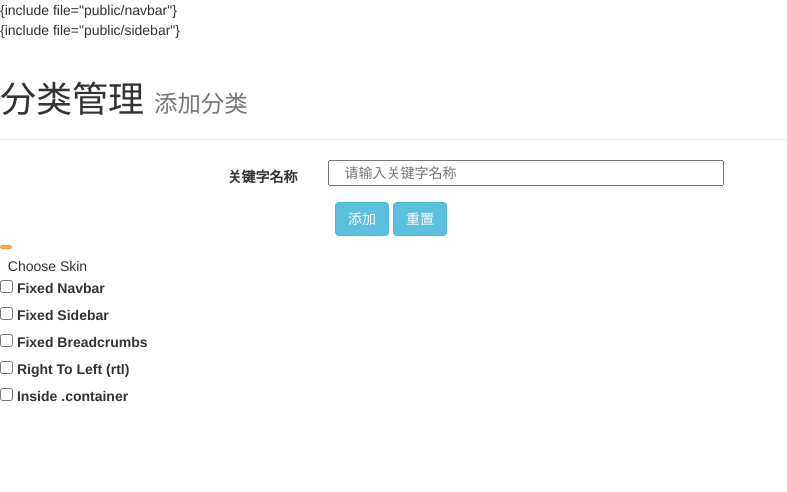
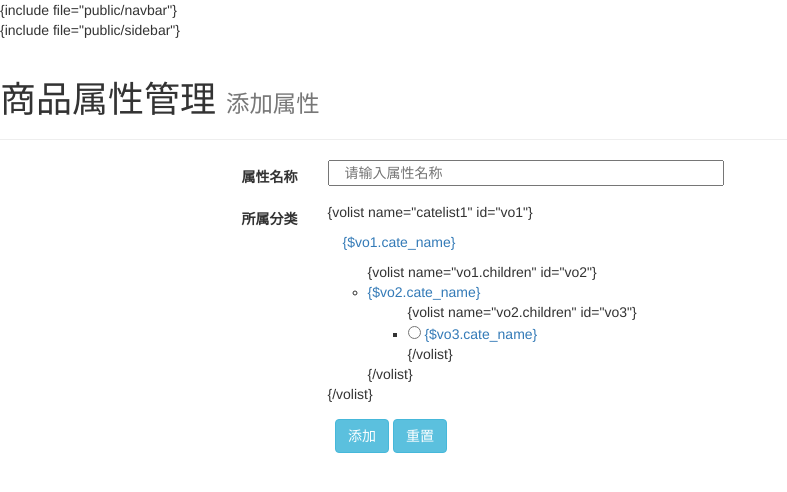
Before and after one commit to zhoushaodong666/JD, a PHP site: page /DbName/application/admin/view/property/add.html in a window 1280 px wide. Shown: the top 492 px of the page, without its empty margins (0-787 px from the left). Run offline with PHP 8.4, Linux system fonts and the light colour scheme; some libraries are stand-ins or nearby versions.

Commit message:
商品属性添加的实现

```diff
--- a/application/admin/validate/Keywords.php
+++ b/application/admin/validate/Keywords.php
@@ -6,7 +6,7 @@
 class Keywords extends Validate
 {
     protected $rule = [
-                'keywords_name'  =>  'require|unique:Keywords',
+                'keywords_name'  =>  'require|unique:keywords',
 
     ];
 
--- a/application/admin/view/property/add.html
+++ b/application/admin/view/property/add.html
@@ -11,7 +11,6 @@
 
 	<link href="__ADMIN__/assets/css/bootstrap.min.css" rel="stylesheet" />
 	<link rel="stylesheet" href="__ADMIN__/assets/css/font-awesome.min.css" />
-
 
 
 	<!-- page specific plugin styles -->
@@ -69,10 +68,10 @@
 			<div class="page-content">
 				<div class="page-header">
 					<h1>
-						分类管理
+						商品属性管理
 						<small>
 							<i class="icon-double-angle-right"></i>
-							添加分类
+							添加属性
 						</small>
 					</h1>
 				</div><!-- /.page-header -->
@@ -80,190 +79,63 @@
 				<div class="row">
 					<div class="col-xs-12">
 						<!-- PAGE CONTENT BEGINS -->
-						<form class="form-horizontal" role="form" action="{:url('keywords/addhanddle')}" method="post">
+						<form class="form-horizontal" role="form" action="{:url('property/addhanddle')}" method="post" enctype="multipart/form-data">
 							<div class="form-group">
-								<label class="col-sm-3 control-label no-padding-right">关键字名称</label>
+								<label class="col-sm-3 control-label no-padding-right">属性名称</label>
 								<div class="col-sm-9">
-									<input id="keywords_name" name="keywords_name" placeholder="请输入关键字名称" class="col-xs-10 col-sm-5" type="text">
+									<input id="property_name" name="property_name" placeholder="请输入属性名称" class="col-xs-10 col-sm-5" type="text">
 								</div>
 							</div>
 
+							<div class="form-group">
+								<label class="col-sm-3 control-label no-padding-right">所属分类</label>
+								<div class="col-xs-5">
+									{volist name="catelist1" id="vo1"}
+									<ul class="nav nav-list">
+										<li>
+											<a href="#" class="dropdown-toggle">
+												<span class="menu-text"> {$vo1.cate_name} </span>
+												<b class="arrow icon-angle-down"></b>
+											</a>
+											<ul class="submenu">
+												{volist name="vo1.children" id="vo2"}
+												<li>
+													<a href="#" class="dropdown-toggle">
+														{$vo2.cate_name}
+														<b class="arrow icon-angle-down"></b>
+													</a>
+													<ul class="submenu">
+														{volist name="vo2.children" id="vo3"}
+														<li>
+															<a href="javascript:void(0)" style="text-decoration: none">
+																<input type="radio" name="property_pid" value="{$vo3.cate_id}">
+																{$vo3.cate_name}
+															</a>
+														</li>
+														{/volist}
+													</ul>
+
+												</li>
+												{/volist}
+											</ul>
+
+										</li>
+									</ul><!-- /.nav-list -->
+									{/volist}
+								</div>
+							</div>
 							<div class="col-md-offset-3 col-md-9">
-									<input type="submit" class="btn btn-info" value="添加">
-									<input type="reset" class="btn btn-info" value="重置">
-									&nbsp; &nbsp; &nbsp;
+								<input type="submit" class="btn btn-info" value="添加">
+								<input type="reset" class="btn btn-info" value="重置">
+								&nbsp; &nbsp; &nbsp;
 							</div>
 						</form>
 
-					<div class="row">
-
-					</div><!-- /row -->
-
-
-
-						<div id="modal-table" class="modal fade" tabindex="-1">
-							<div class="modal-dialog">
-								<div class="modal-content">
-									<div class="modal-header no-padding">
-										<div class="table-header">
-											<button type="button" class="close" data-dismiss="modal" aria-hidden="true">
-												<span class="white">×</span>
-											</button>
-											Results for "Latest Registered Domains
-										</div>
-									</div>
-
-									<div class="modal-body no-padding">
-										<table class="table table-striped table-bordered table-hover no-margin-bottom no-border-top">
-											<thead>
-											<tr>
-												<th>Domain</th>
-												<th>Price</th>
-												<th>Clicks</th>
-
-												<th>
-													<i class="icon-time bigger-110"></i>
-													Update
-												</th>
-											</tr>
-											</thead>
-
-											<tbody>
-											<tr>
-												<td>
-													<a href="#">ace.com</a>
-												</td>
-												<td>$45</td>
-												<td>3,330</td>
-												<td>Feb 12</td>
-											</tr>
-
-											<tr>
-												<td>
-													<a href="#">base.com</a>
-												</td>
-												<td>$35</td>
-												<td>2,595</td>
-												<td>Feb 18</td>
-											</tr>
-
-											<tr>
-												<td>
-													<a href="#">max.com</a>
-												</td>
-												<td>$60</td>
-												<td>4,400</td>
-												<td>Mar 11</td>
-											</tr>
-
-											<tr>
-												<td>
-													<a href="#">best.com</a>
-												</td>
-												<td>$75</td>
-												<td>6,500</td>
-												<td>Apr 03</td>
-											</tr>
-
-											<tr>
-												<td>
-													<a href="#">pro.com</a>
-												</td>
-												<td>$55</td>
-												<td>4,250</td>
-												<td>Jan 21</td>
-											</tr>
-											</tbody>
-										</table>
-									</div>
-
-									<div class="modal-footer no-margin-top">
-										<button class="btn btn-sm btn-danger pull-left" data-dismiss="modal">
-											<i class="icon-remove"></i>
-											Close
-										</button>
-
-										<ul class="pagination pull-right no-margin">
-											<li class="prev disabled">
-												<a href="#">
-													<i class="icon-double-angle-left"></i>
-												</a>
-											</li>
-
-											<li class="active">
-												<a href="#">1</a>
-											</li>
-
-											<li>
-												<a href="#">2</a>
-											</li>
-
-											<li>
-												<a href="#">3</a>
-											</li>
-
-											<li class="next">
-												<a href="#">
-													<i class="icon-double-angle-right"></i>
-												</a>
-											</li>
-										</ul>
-									</div>
-								</div><!-- /.modal-content -->
-							</div><!-- /.modal-dialog -->
-						</div><!-- PAGE CONTENT ENDS -->
 					</div><!-- /.col -->
 				</div><!-- /.row -->
 			</div><!-- /.page-content -->
 		</div><!-- /.main-content -->
 
-		<div class="ace-settings-container" id="ace-settings-container">
-			<div class="btn btn-app btn-xs btn-warning ace-settings-btn" id="ace-settings-btn">
-				<i class="icon-cog bigger-150"></i>
-			</div>
-
-			<div class="ace-settings-box" id="ace-settings-box">
-				<div>
-					<div class="pull-left">
-						<select id="skin-colorpicker" class="hide">
-							<option data-skin="default" value="#438EB9">#438EB9</option>
-							<option data-skin="skin-1" value="#222A2D">#222A2D</option>
-							<option data-skin="skin-2" value="#C6487E">#C6487E</option>
-							<option data-skin="skin-3" value="#D0D0D0">#D0D0D0</option>
-						</select>
-					</div>
-					<span>&nbsp; Choose Skin</span>
-				</div>
-
-				<div>
-					<input type="checkbox" class="ace ace-checkbox-2" id="ace-settings-navbar" />
-					<label class="lbl" for="ace-settings-navbar"> Fixed Navbar</label>
-				</div>
-
-				<div>
-					<input type="checkbox" class="ace ace-checkbox-2" id="ace-settings-sidebar" />
-					<label class="lbl" for="ace-settings-sidebar"> Fixed Sidebar</label>
-				</div>
-
-				<div>
-					<input type="checkbox" class="ace ace-checkbox-2" id="ace-settings-breadcrumbs" />
-					<label class="lbl" for="ace-settings-breadcrumbs"> Fixed Breadcrumbs</label>
-				</div>
-
-				<div>
-					<input type="checkbox" class="ace ace-checkbox-2" id="ace-settings-rtl" />
-					<label class="lbl" for="ace-settings-rtl"> Right To Left (rtl)</label>
-				</div>
-
-				<div>
-					<input type="checkbox" class="ace ace-checkbox-2" id="ace-settings-add-container" />
-					<label class="lbl" for="ace-settings-add-container">
-						Inside
-						<b>.container</b>
-					</label>
-				</div>
-			</div>
-		</div><!-- /#ace-settings-container -->
 	</div><!-- /.main-container-inner -->
 
 	<a href="#" id="btn-scroll-up" class="btn-scroll-up btn btn-sm btn-inverse">
@@ -295,11 +167,11 @@
 <script type="text/javascript">
 	window.jQuery || document.write("<script src='__ADMIN__/assets/js/jquery-1.10.2.min.js'>"+"<"+"/script>");
 </script>
-<![endif]-->
+<!--<![endif]&ndash;&gt;-->
 
-<script type="text/javascript">
-    if("ontouchend" in document) document.write("<script src='__ADMIN__/assets/js/jquery.mobile.custom.min.js'>"+"<"+"/script>");
-</script>
+<!--<script type="text/javascript">-->
+<!--if("ontouchend" in document) document.write("<script src='__ADMIN__/assets/js/jquery.mobile.custom.min.js'>"+"<"+"/script>");-->
+<!--</script>-->
 <script src="__ADMIN__/assets/js/bootstrap.min.js"></script>
 <script src="__ADMIN__/assets/js/typeahead-bs2.min.js"></script>
 
@@ -311,5 +183,16 @@
 <script src="__ADMIN__/assets/js/ace.min.js"></script>
 
 <!-- inline scripts related to this page -->
+
+<!-- jqeury-file-upload -->
+<!-- <link href="__ADMIN__/css/bootstrap.min.css" rel="stylesheet">   -->
+<link rel="stylesheet" href="__ADMIN__/jfu/css/jquery.fileupload.css">
+<link rel="stylesheet" href="__ADMIN__/jfu/css/jquery.fileupload-ui.css">
+<!-- <script src="__ADMIN__/js/jquery-2.0.3.min.js"></script>  -->
+<script src="__ADMIN__/jfu/js/vendor/jquery.ui.widget.js"></script>
+<script src="__ADMIN__/jfu/js/jquery.fileupload.js"></script>
+<script src="__ADMIN__/jfu/js/jquery.iframe-transport.js"></script>
+
+
 </body>
 </html>
```
Also changed, not shown: application/admin/controller/Property.php (+26 -0 lines), application/admin/validate/Property.php (added, +21 -0 lines).
